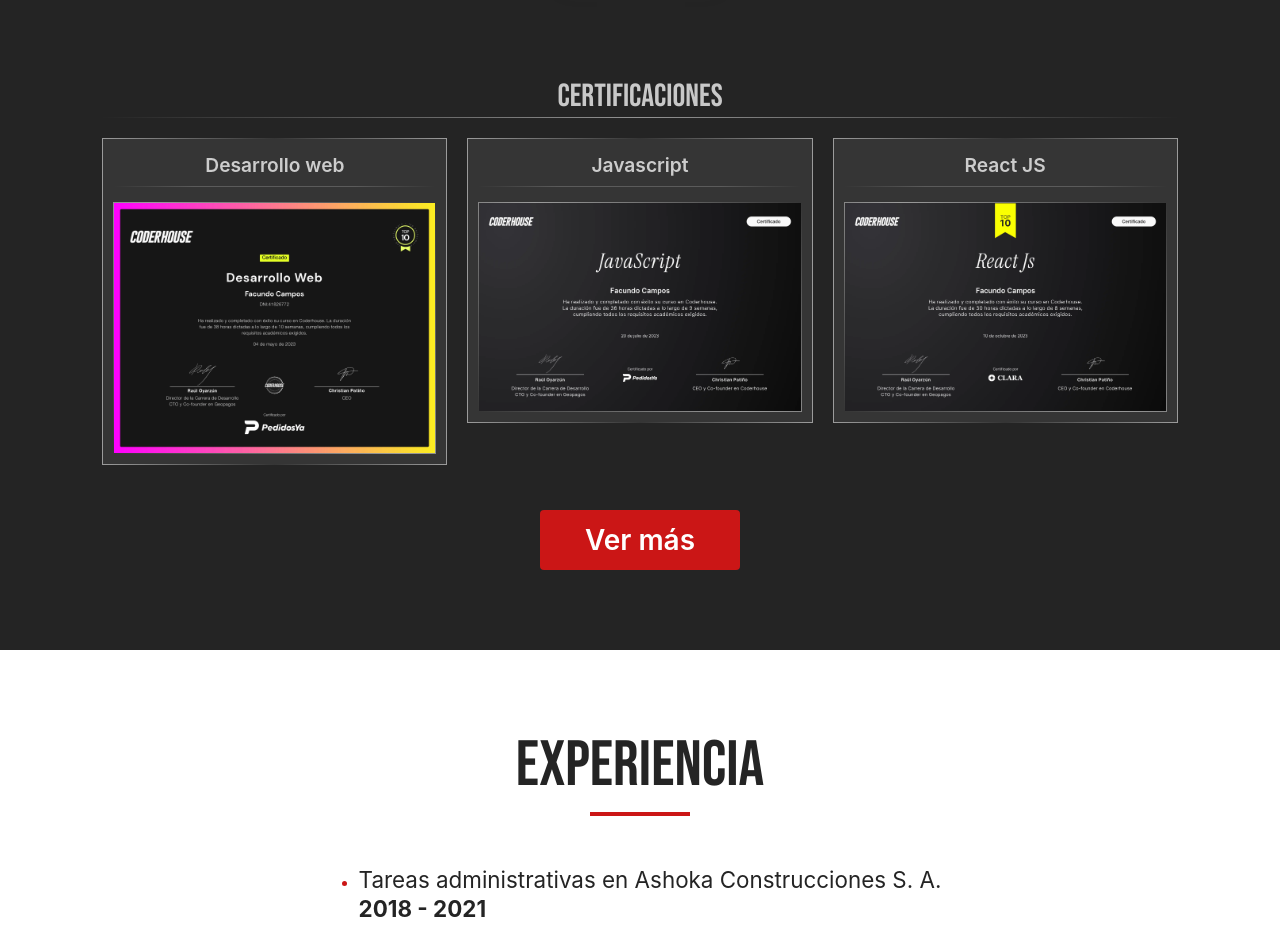
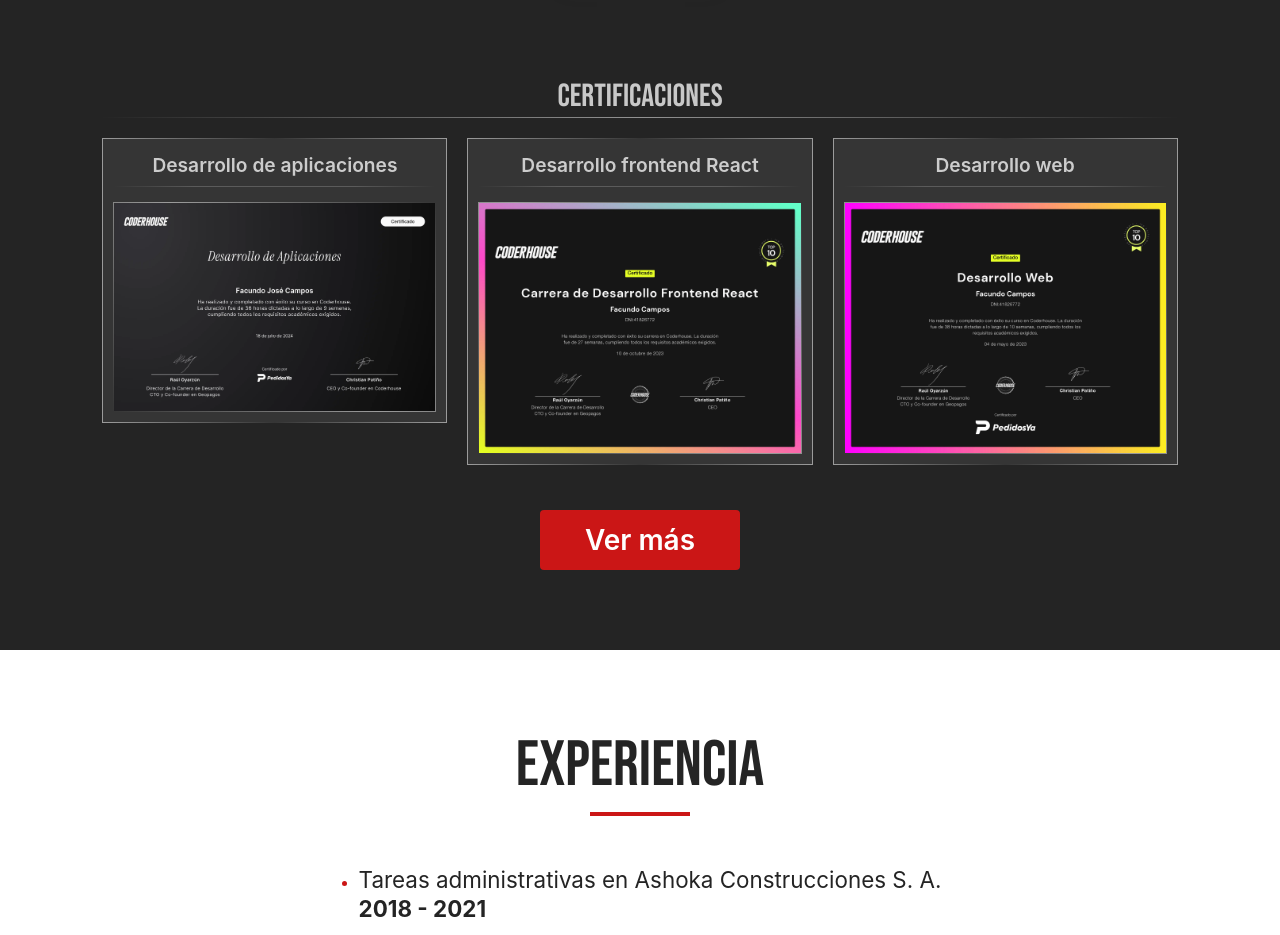
Before and after one commit to FacuCampos/Portfolio, a React (Vite) app: page / in a window 1280 px wide. Shown: the part 2980-3915 px from the top of the page. Built offline with nearby package versions, Linux system fonts and the light colour scheme; a web font is replaced by a local one.

Commit message:
Se cambio el fondo y se agrego un certificado

```diff
--- a/src/components/Certificaciones/index.jsx
+++ b/src/components/Certificaciones/index.jsx
@@ -50,7 +50,7 @@ const Certificaciones = () => {
         <div className="primer-cert">
           {certificados &&
             certificados
-              .slice(1,4)
+              .slice(0,3)
               .map((el, index) => (
                 <Certificado key={`certificado${index + 1}`} data={el} />
               ))}
@@ -64,7 +64,7 @@ const Certificaciones = () => {
         <div className="certDropdownDiv">
           {certificados &&
             certificados
-              .slice(4)
+              .slice(3)
               .map((el, index) => (
                 <Certificado key={`certificado${index + 1}`} data={el} />
               ))}
--- a/src/data/certificados.json
+++ b/src/data/certificados.json
@@ -1,9 +1,14 @@
 [
-    {
-      "nombre": "Desarrollo frontend React",
-      "img": "certificado_carrera_frontend.webp",
-      "alt": "Certificado de Desarrollador frontend React"
-    },
+  {
+    "nombre": "Desarrollo de aplicaciones",
+    "img": "certificado_aplicaciones.webp",
+    "alt": "Certificado de Desarrollado de Aplicaciones"
+  },
+  {
+    "nombre": "Desarrollo frontend React",
+    "img": "certificado_carrera_frontend.webp",
+    "alt": "Certificado de Desarrollador frontend React"
+  },
     {
       "nombre": "Desarrollo web",
       "img": "certificado_desarrollo_web.webp",
```
Also changed, not shown: public/img/certificaciones/certificado_aplicaciones.webp (added), public/img/fondo.jpg.
